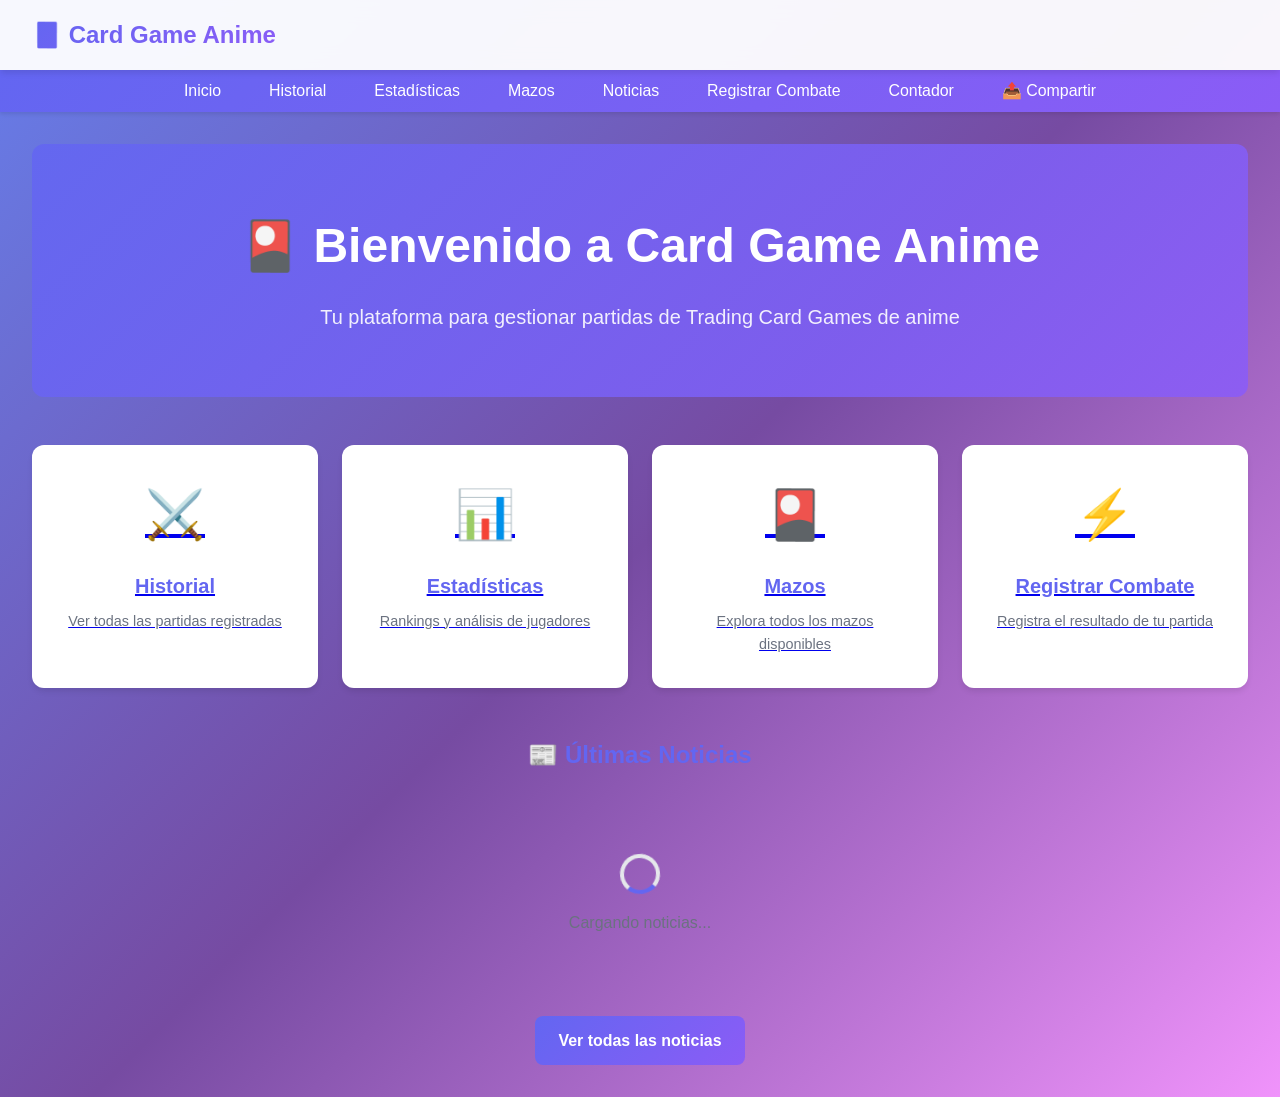
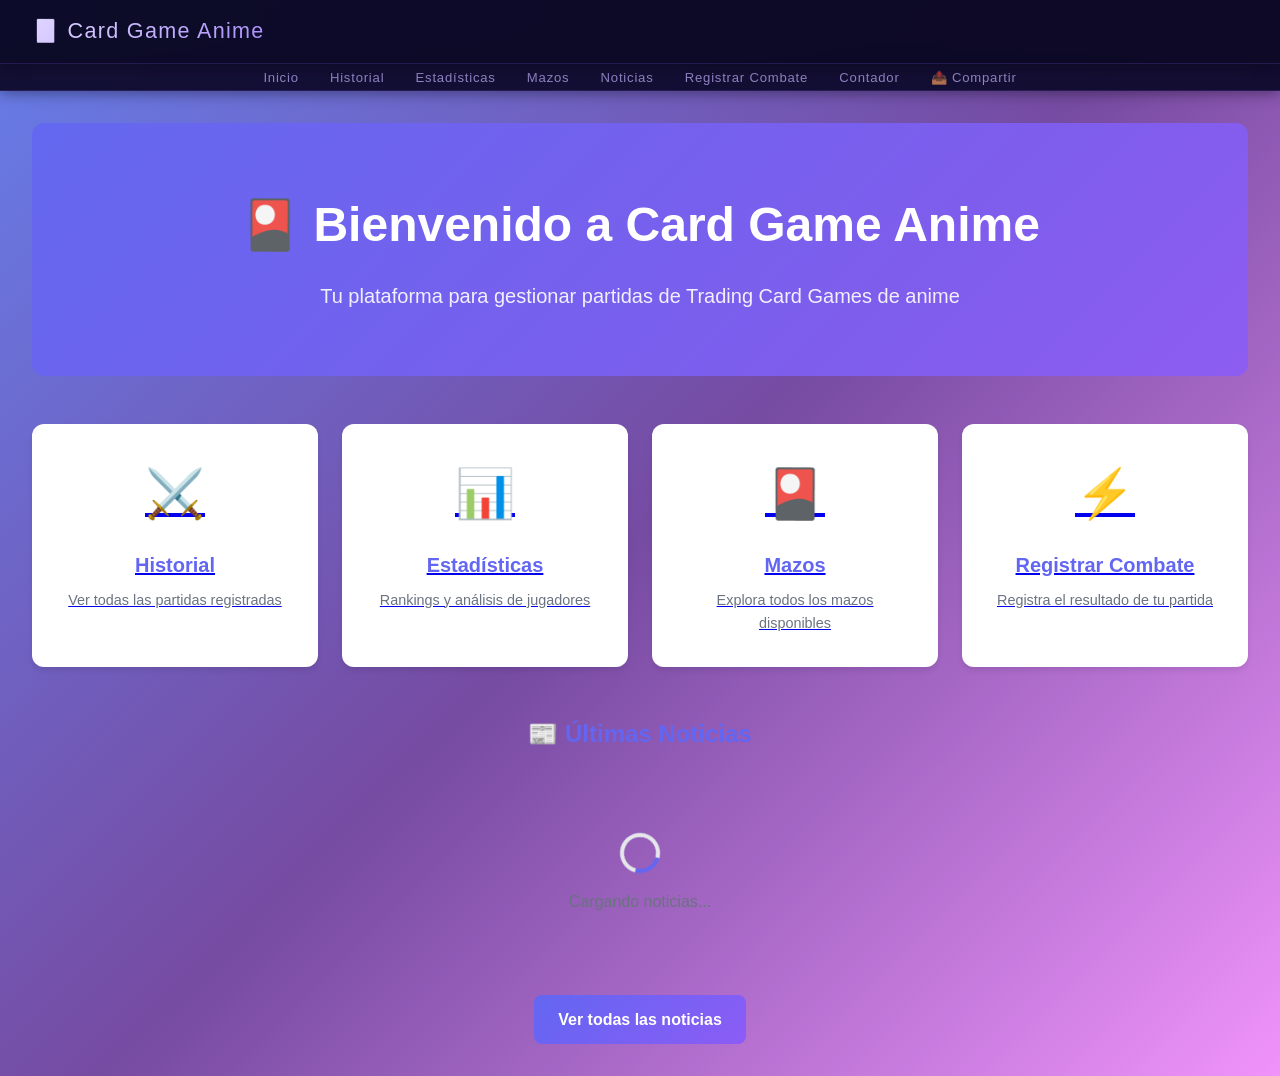

Rediseño dark gaming del header global (todas las páginas)

--- a/frontend/css/global.css
+++ b/frontend/css/global.css
@@ -1,3 +1,5 @@
+@import url('https://fonts.googleapis.com/css2?family=Chakra+Petch:wght@300;400;500;600;700&family=Russo+One&display=swap');
+
 :root {
     --primary-color: #6366f1;
     --secondary-color: #8b5cf6;
@@ -30,9 +32,10 @@ body {
 
 /* Header Principal (Header 1) */
 .header-main {
-    background: rgba(255, 255, 255, 0.95);
-    backdrop-filter: blur(10px);
-    box-shadow: var(--shadow);
+    background: rgba(10, 8, 35, 0.97);
+    backdrop-filter: blur(12px);
+    border-bottom: 1px solid rgba(139, 92, 246, 0.2);
+    box-shadow: 0 2px 20px rgba(0, 0, 0, 0.5), 0 0 40px rgba(124, 58, 237, 0.08);
     position: sticky;
     top: 0;
     z-index: 1001;
@@ -41,20 +44,22 @@ body {
 .header-main-container {
     max-width: 1400px;
     margin: 0 auto;
-    padding: 1rem 2rem;
+    padding: 0.9rem 2rem;
     display: flex;
     justify-content: space-between;
     align-items: center;
 }
 
 .nav-brand {
-    font-size: 1.5rem;
-    font-weight: bold;
-    background: linear-gradient(135deg, var(--primary-color), var(--secondary-color));
+    font-family: 'Russo One', sans-serif;
+    font-size: 1.35rem;
+    letter-spacing: 0.06em;
+    background: linear-gradient(135deg, #e0d7ff, #a78bfa);
     -webkit-background-clip: text;
     -webkit-text-fill-color: transparent;
     background-clip: text;
     white-space: nowrap;
+    text-decoration: none;
 }
 
 .nav-user {
@@ -65,32 +70,79 @@ body {
 }
 
 .user-name {
-    font-weight: 600;
-    color: var(--text-secondary);
+    font-family: 'Chakra Petch', sans-serif;
+    font-weight: 500;
+    font-size: 0.9rem;
+    color: rgba(224, 215, 255, 0.8);
+    letter-spacing: 0.04em;
 }
 
 .admin-badge {
-    background: var(--accent-color);
-    color: white;
-    padding: 0.25rem 0.75rem;
+    background: rgba(236, 72, 153, 0.2);
+    color: #f9a8d4;
+    border: 1px solid rgba(236, 72, 153, 0.4);
+    padding: 0.2rem 0.7rem;
     border-radius: 20px;
-    font-size: 0.75rem;
+    font-family: 'Chakra Petch', sans-serif;
+    font-size: 0.7rem;
+    font-weight: 700;
+    letter-spacing: 0.1em;
+    text-transform: uppercase;
+}
+
+/* Botones del header */
+.header-main .btn-secondary {
+    background: transparent;
+    color: rgba(167, 139, 250, 0.85);
+    border: 1px solid rgba(139, 92, 246, 0.4);
+    font-family: 'Chakra Petch', sans-serif;
+    font-size: 0.82rem;
     font-weight: 600;
+    letter-spacing: 0.08em;
+    text-transform: uppercase;
+    padding: 0.5rem 1.1rem;
+    transition: all 0.2s;
+}
+
+.header-main .btn-secondary:hover {
+    background: rgba(124, 58, 237, 0.2);
+    border-color: rgba(167, 139, 250, 0.7);
+    color: #e0d7ff;
+    transform: none;
+    box-shadow: 0 0 12px rgba(124, 58, 237, 0.3);
+}
+
+.header-main .btn-primary {
+    background: linear-gradient(135deg, #7c3aed, #a855f7);
+    font-family: 'Chakra Petch', sans-serif;
+    font-size: 0.82rem;
+    font-weight: 700;
+    letter-spacing: 0.08em;
+    text-transform: uppercase;
+    padding: 0.5rem 1.1rem;
+    box-shadow: 0 0 15px rgba(124, 58, 237, 0.4);
+    transition: all 0.2s;
+}
+
+.header-main .btn-primary:hover {
+    box-shadow: 0 0 22px rgba(124, 58, 237, 0.65);
+    transform: none;
 }
 
 /* Header Secundario (Header 2 - Links) */
 .header-nav {
-    background: linear-gradient(135deg, var(--primary-color), var(--secondary-color));
+    background: rgba(15, 12, 45, 0.96);
+    border-bottom: 1px solid rgba(139, 92, 246, 0.18);
     position: sticky;
-    top: 60px;
+    top: 58px;
     z-index: 1000;
-    box-shadow: 0 2px 4px rgba(0, 0, 0, 0.1);
+    box-shadow: 0 2px 15px rgba(0, 0, 0, 0.4);
 }
 
 .header-nav-container {
     max-width: 1400px;
     margin: 0 auto;
-    padding: 0.5rem 2rem;
+    padding: 0 2rem;
     display: flex;
     justify-content: center;
     align-items: center;
@@ -98,7 +150,7 @@ body {
 
 .nav-links {
     display: flex;
-    gap: 1.5rem;
+    gap: 0.25rem;
     align-items: center;
     list-style: none;
     margin: 0;
@@ -106,18 +158,27 @@ body {
 }
 
 .nav-links a {
-    color: white;
-    text-decoration: none;
+    font-family: 'Chakra Petch', sans-serif;
+    font-size: 0.82rem;
     font-weight: 500;
-    transition: all 0.3s;
+    letter-spacing: 0.06em;
+    color: rgba(196, 181, 253, 0.75);
+    text-decoration: none;
     white-space: nowrap;
-    padding: 0.5rem 0.75rem;
+    padding: 0.7rem 0.85rem;
     border-radius: 6px;
+    transition: color 0.2s, background 0.2s;
+    position: relative;
 }
 
 .nav-links a:hover {
-    background: rgba(255, 255, 255, 0.2);
-    transform: translateY(-1px);
+    color: #e0d7ff;
+    background: rgba(124, 58, 237, 0.18);
+}
+
+.nav-links a.active {
+    color: #a78bfa;
+    background: rgba(124, 58, 237, 0.15);
 }
 
 /* Container */
@@ -453,7 +514,7 @@ body {
     }
 
     .header-main-container {
-        padding: 0.75rem 1rem;
+        padding: 0.7rem 1rem;
         max-width: 100%;
     }
 
@@ -467,40 +528,40 @@ body {
     }
 
     .user-name {
-        font-size: 0.85rem;
+        font-size: 0.8rem;
         max-width: 80px;
         overflow: hidden;
         text-overflow: ellipsis;
     }
 
     .admin-badge {
-        font-size: 0.65rem;
-        padding: 0.2rem 0.5rem;
+        display: none;
     }
 
-    .nav-user .btn {
-        font-size: 0.75rem;
-        padding: 0.4rem 0.8rem;
+    .header-main .btn-secondary,
+    .header-main .btn-primary {
+        font-size: 0.72rem;
+        padding: 0.4rem 0.75rem;
     }
 
     /* Header secundario más compacto en móvil */
     .header-nav {
-        top: 54px;
+        top: 52px;
     }
 
     .header-nav-container {
-        padding: 0.4rem 1rem;
+        padding: 0 0.75rem;
     }
 
     .nav-links {
-        gap: 0.5rem;
+        gap: 0;
         flex-wrap: wrap;
-        font-size: 0.8rem;
         justify-content: center;
     }
 
     .nav-links a {
-        padding: 0.35rem 0.6rem;
+        font-size: 0.75rem;
+        padding: 0.55rem 0.6rem;
     }
 
     /* Contenido */
